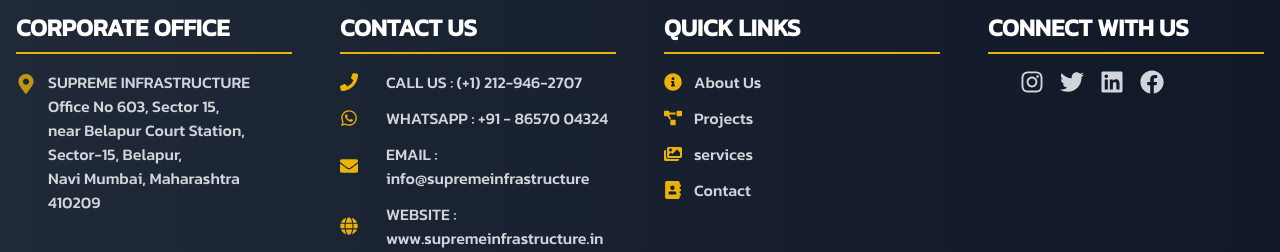
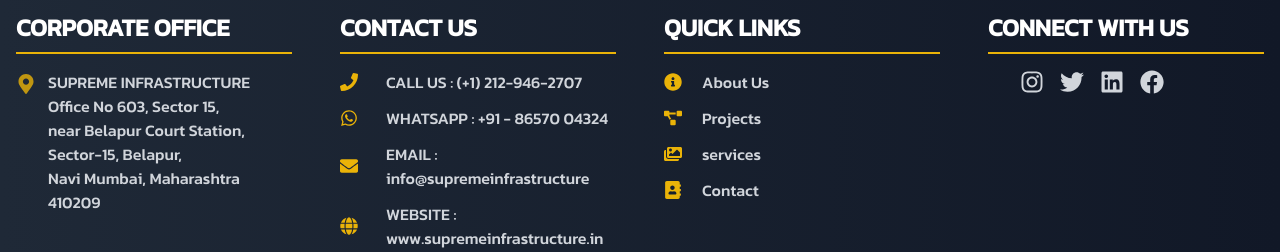
Before and after one commit to AkshayKalamkarr/supremeinfrastructure, a Next.js app: page / in a window 1280 px wide. Shown: the part 4310-4562 px from the top of the page. Built offline with nearby package versions, Linux system fonts and the light colour scheme.

Commit message:
new code

```diff
--- a/components/Footer.jsx
+++ b/components/Footer.jsx
@@ -51,7 +51,7 @@ const Footer = () => {
                                 { icon: FaImages, text: 'services', href: '/services/servicesdashboard' },
                                 { icon: FaAddressBook, text: 'Contact', href: '/contact' }
                             ].map((item, index) => (
-                                <Link key={index} href={item.href} className="flex items-center space-x-3 group">
+                                <Link key={index} href={item.href} className="flex items-center space-x-5 group">
                                     <item.icon className="text-yellow-500 flex-shrink-0 transition-transform duration-300 group-hover:rotate-12" size={18} />
                                     <span className="text-gray-300 hover:text-yellow-500 transition duration-300 text-sm sm:text-base hover:underline hover:underline-offset-4">
                                         {item.text}
```
